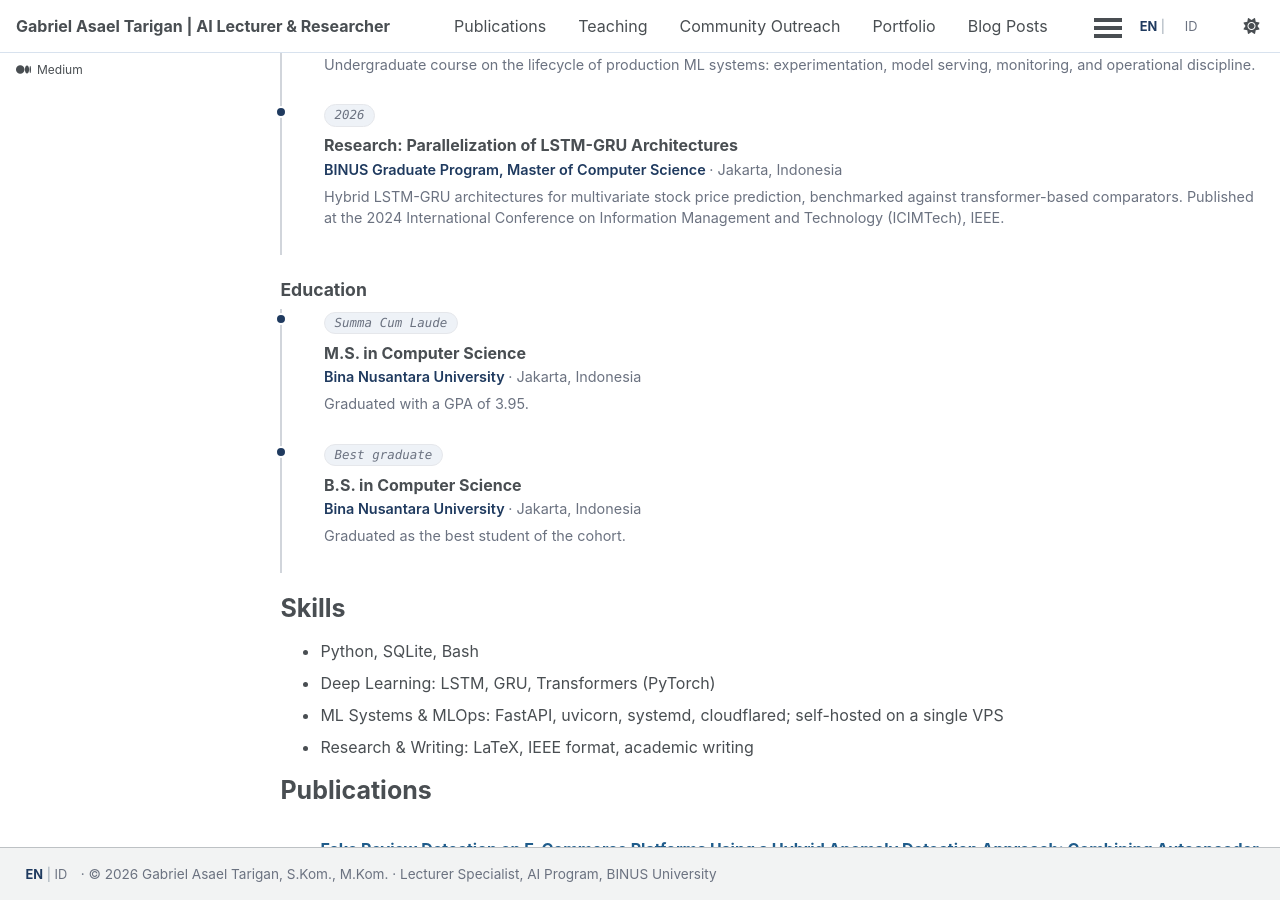
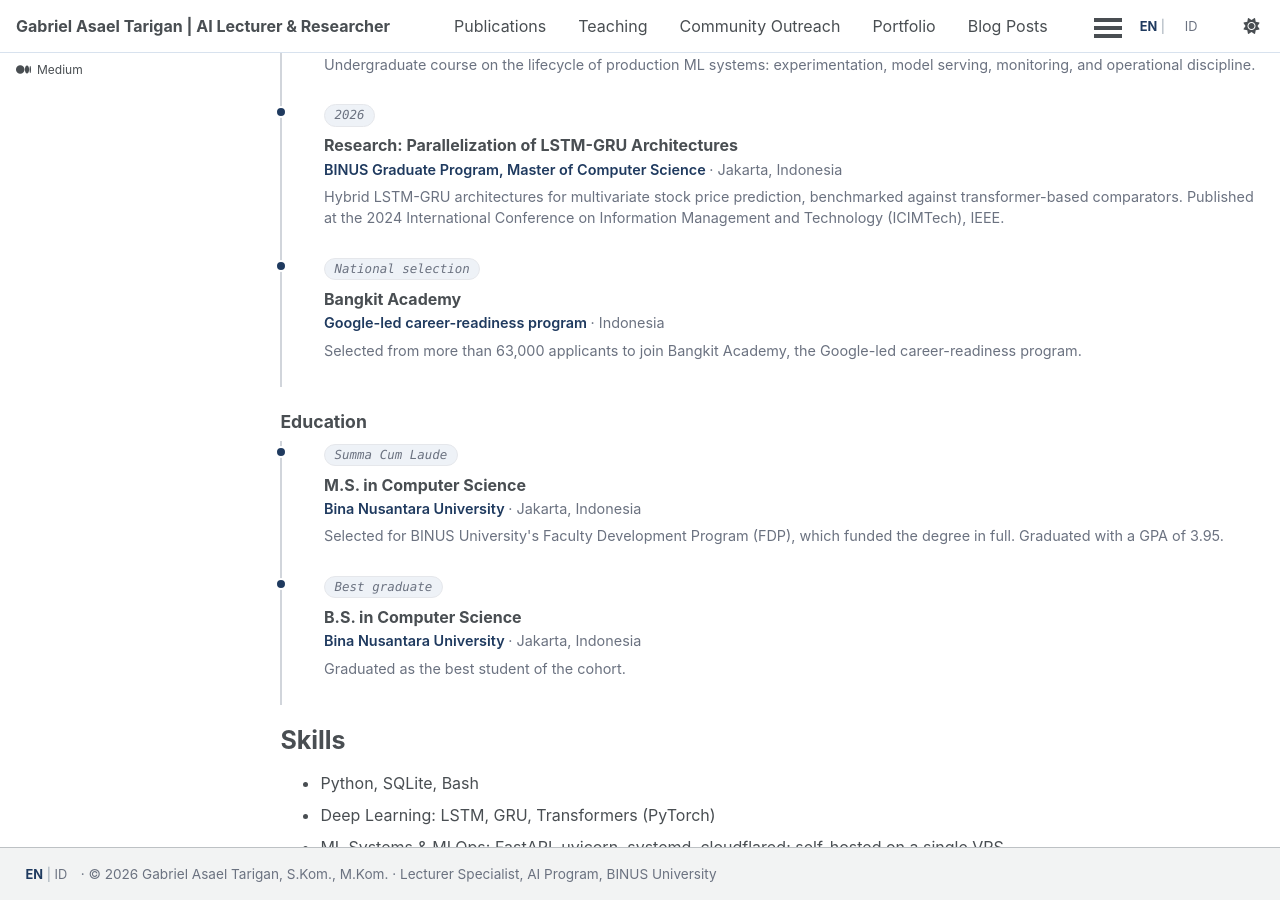
Before and after one commit to asaeltarigan/asaeltarigan.github.io, a Jekyll site: the page built from _pages/cv.md, in a window 1280 px wide and 900 px high, scrolled down 570 px. Built offline with Jekyll 4.4.1, drawn with Linux system fonts in a browser that asks for light colours; a style sheet for code colours, icons or effects is not loaded.

Commit message:
CV: add Bangkit Academy (selected from 63,000+ applicants) + FDP full-scholarship note on M.S.

```diff
--- a/_data/cv_timeline.yml
+++ b/_data/cv_timeline.yml
@@ -19,13 +19,18 @@ experience:
     org: "BINUS Graduate Program, Master of Computer Science"
     location: "Jakarta, Indonesia"
     description: "Hybrid LSTM-GRU architectures for multivariate stock price prediction, benchmarked against transformer-based comparators. Published at the 2024 International Conference on Information Management and Technology (ICIMTech), IEEE."
+  - time: "National selection"
+    title: "Bangkit Academy"
+    org: "Google-led career-readiness program"
+    location: "Indonesia"
+    description: "Selected from more than 63,000 applicants to join Bangkit Academy, the Google-led career-readiness program."
 
 education:
   - time: "Summa Cum Laude"
     title: "M.S. in Computer Science"
     org: "Bina Nusantara University"
     location: "Jakarta, Indonesia"
-    description: "Graduated with a GPA of 3.95."
+    description: "Selected for BINUS University's Faculty Development Program (FDP), which funded the degree in full. Graduated with a GPA of 3.95."
   - time: "Best graduate"
     title: "B.S. in Computer Science"
     org: "Bina Nusantara University"
```
